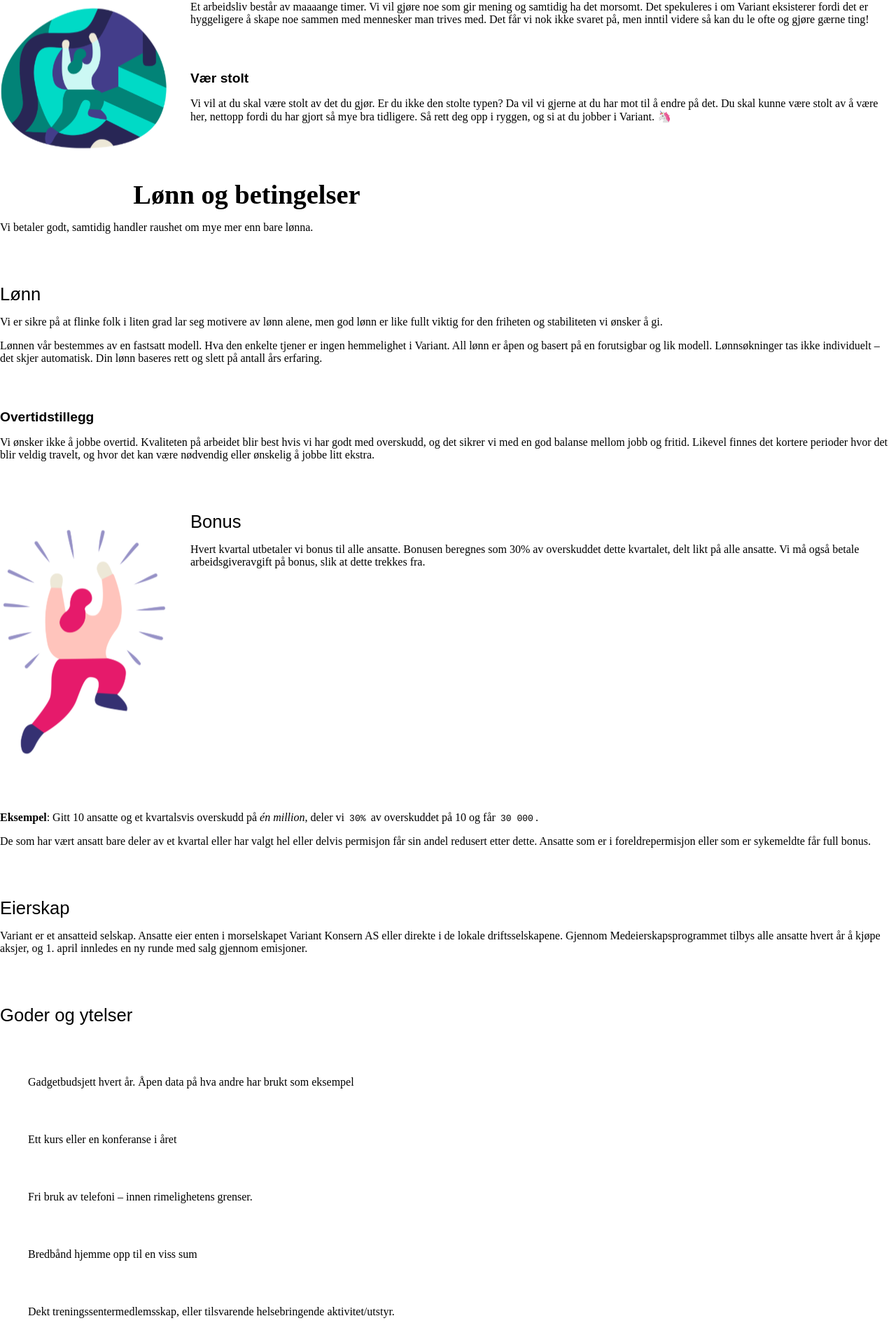
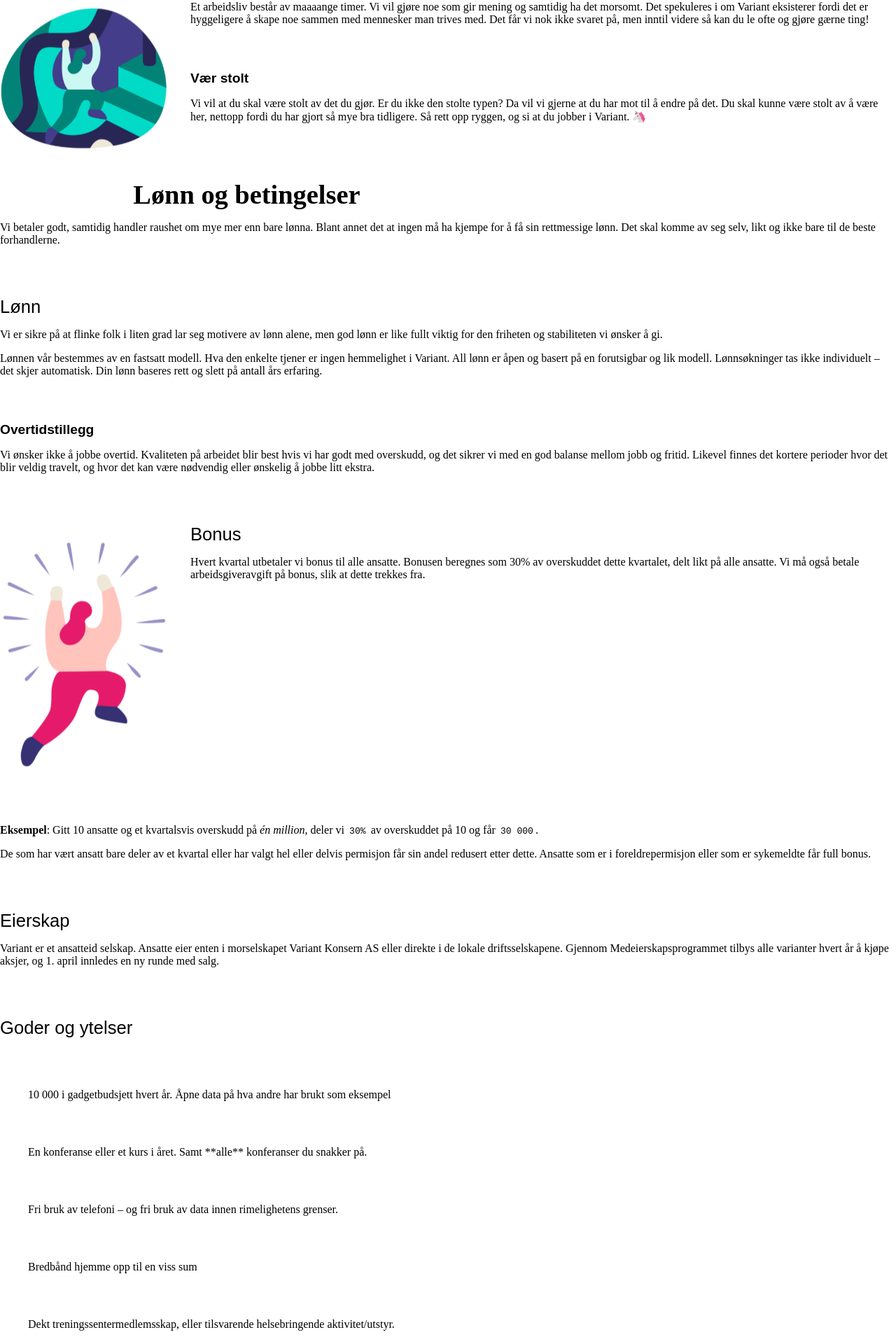
Before and after one commit to varianter/handbook-se, a Next.js app: page / in a window 1280 px wide. Shown: the part 2494-4414 px from the top of the page at 70% size. Built offline with nearby package versions, Linux system fonts and the light colour scheme.

Commit message:
små tekstendringer

```diff
--- a/pages/index.mdx
+++ b/pages/index.mdx
@@ -153,16 +153,19 @@
 
 Vi vil at du skal være stolt av det du gjør. Er du ikke den stolte typen? Da vil
 vi gjerne at du har mot til å endre på det. Du skal kunne være stolt av å være
-her, nettopp fordi du har gjort så mye bra tidligere. Så rett deg opp i ryggen,
+her, nettopp fordi du har gjort så mye bra tidligere. Så rett opp ryggen,
 og si at du jobber i Variant. 🦄
 
 ## Lønn og betingelser
 
-Vi betaler godt, samtidig handler raushet om mye mer enn bare lønna.
+Vi betaler godt, samtidig handler raushet om mye mer enn bare lønna. Blant annet det
+at ingen må ha kjempe for å få sin rettmessige lønn. Det skal komme av seg selv, likt og
+ikke bare til de beste forhandlerne.
 
 ### Lønn
 
-Vi er sikre på at flinke folk i liten grad lar seg motivere av lønn alene, men god lønn er like fullt viktig for den friheten og stabiliteten vi ønsker å gi.
+Vi er sikre på at flinke folk i liten grad lar seg motivere av lønn alene, men god lønn er like fullt
+viktig for den friheten og stabiliteten vi ønsker å gi.
 
 Lønnen vår bestemmes av en fastsatt modell. Hva den enkelte tjener er ingen hemmelighet i Variant.
 All lønn er åpen og basert på en forutsigbar og lik modell. Lønnsøkninger
@@ -202,25 +205,25 @@
 
 Variant er et ansatteid selskap. Ansatte eier enten i morselskapet Variant
 Konsern AS eller direkte i de lokale driftsselskapene. Gjennom
-Medeierskapsprogrammet tilbys alle ansatte hvert år å kjøpe aksjer, og 1. april
-innledes en ny runde med salg gjennom emisjoner.
+Medeierskapsprogrammet tilbys alle varianter hvert år å kjøpe aksjer, og 1. april
+innledes en ny runde med salg.
 
 ### Goder og ytelser
 
 <div className="backgroundBenefits background-color-secondary4__tint2">
 
 <IllustrationList
-  text="Gadgetbudsjett hvert år. Åpen data på hva andre har brukt som eksempel"
+  text="10 000 i gadgetbudsjett hvert år. Åpne data på hva andre har brukt som eksempel"
   figureName="deviceMobile"
 />
 
 <IllustrationList
-  text="Ett kurs eller en konferanse i året"
+  text="En konferanse eller et kurs i året. Samt **alle** konferanser du snakker på."
   figureName="graduationCap"
 />
 
 <IllustrationList
-  text="Fri bruk av telefoni – innen rimelighetens grenser."
+  text="Fri bruk av telefoni – og fri bruk av data innen rimelighetens grenser."
   figureName="phoneCall"
 />
 
@@ -264,7 +267,7 @@
 
 For oss er ikke jobb og fritid to helt ulike verdener. Selv om vi vil at varianter skal ha en god
 jobb- og livsbalanse, ønsker vi å invitere familiene inn i selskapet som en del av oss og det vi
-gjør. Hver høst reiser vi på tur utabys, vi arrangerer en del aktiviteter gjennom året og vi har et
+gjør. Hver høst reiser vi på tur utabys, vi arrangerer aktiviteter gjennom året og vi har et
 årlig julebord. Alt dette er familie eller ledsager velkommen til å bli med på. Vi definerer ikke hva
 som regnes som familie, så hvem du ønsker å invitere med er opp til deg selv – om det så er partner,
 barn, foreldre eller venner. Vi sier: Hjertelig velkommen!
```
